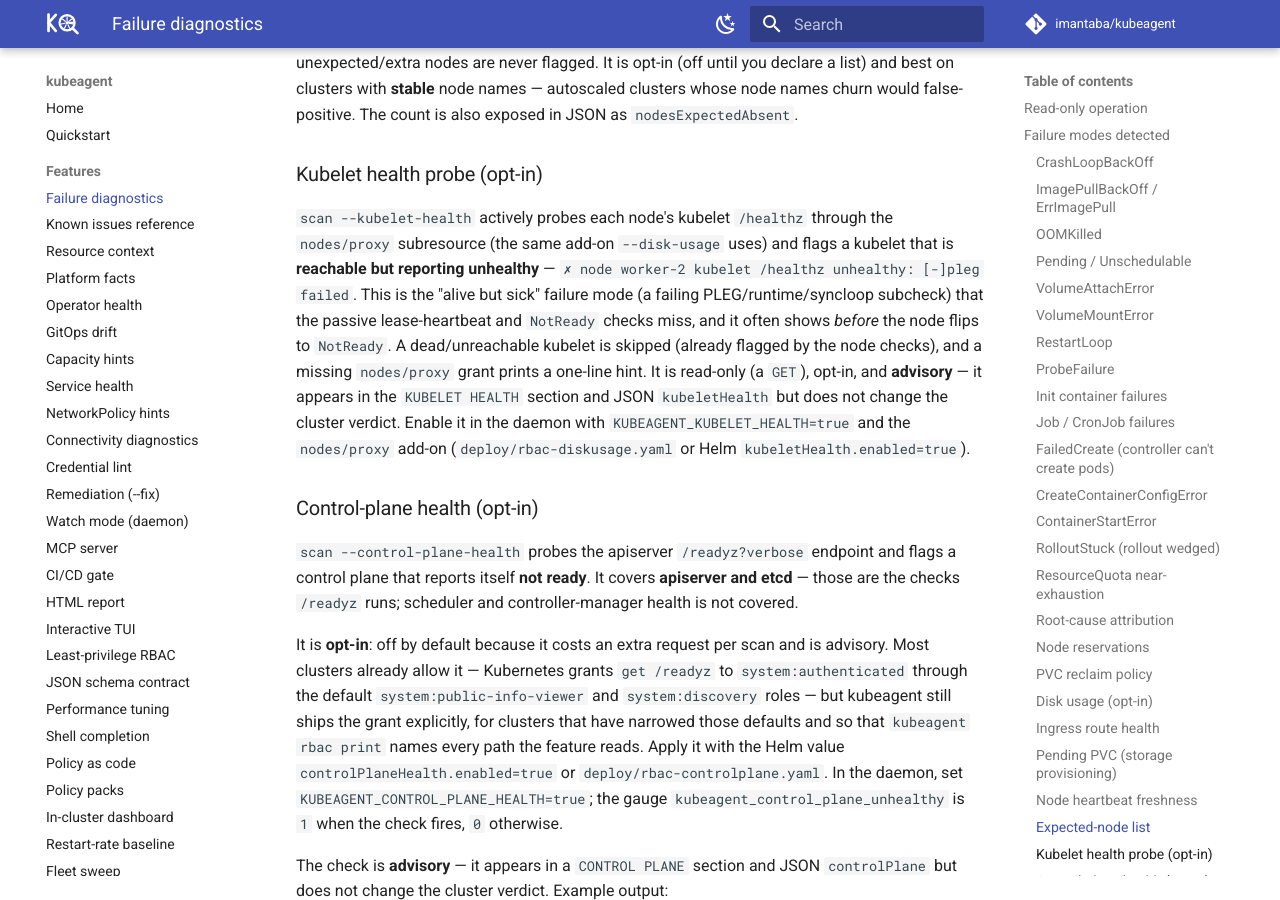
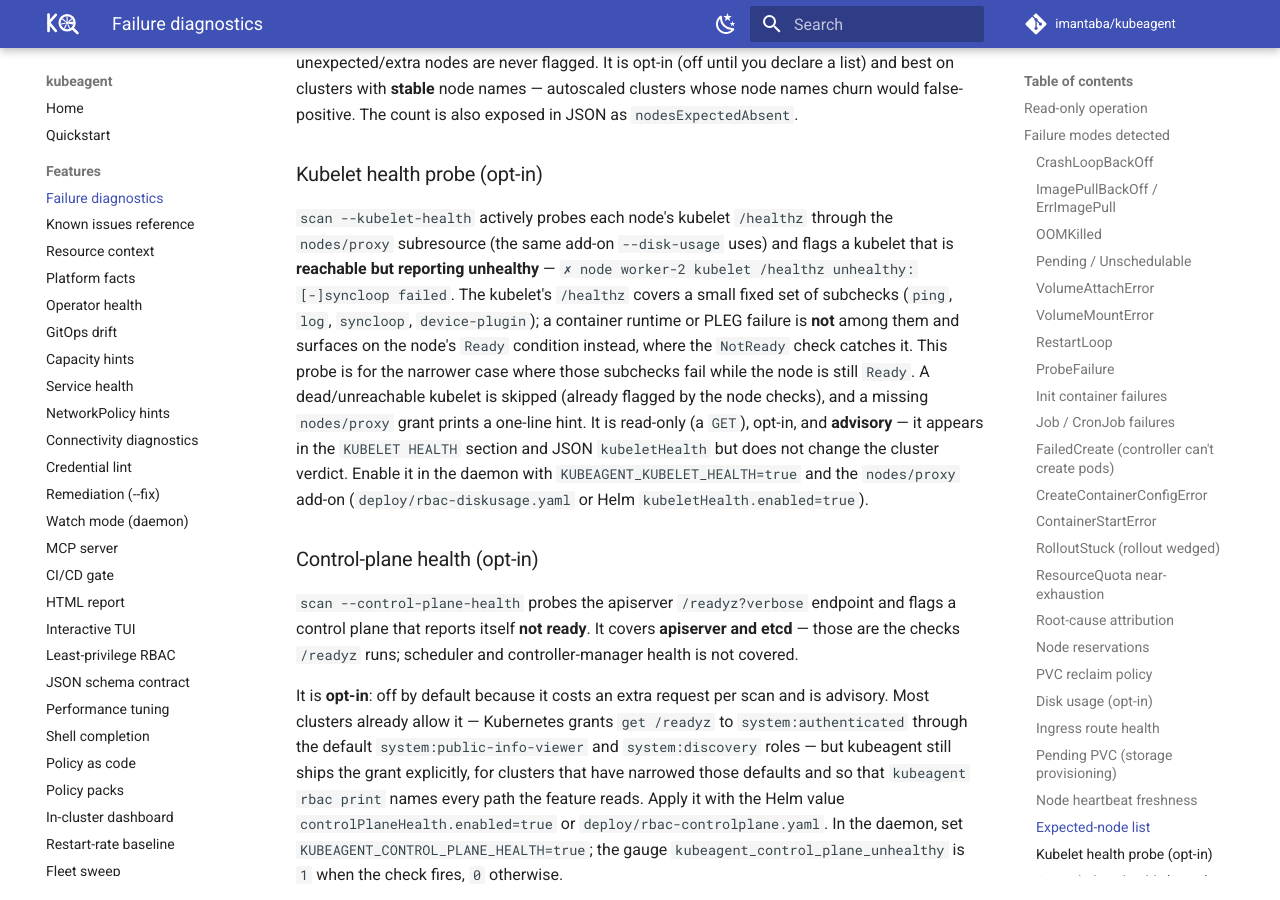
Before and after one commit to imantaba/kubeagent, an MkDocs documentation site: the page built from website/docs/features/diagnostics.md, in a window 1280 px wide and 900 px high, scrolled down 13080 px. Built offline with MkDocs 1.6.1 and Material for MkDocs 9.7.7, drawn with Linux system fonts in a browser that asks for light colours; comment, search, counter and statistics services are not loaded.

Commit message:
docs(diagnostics): narrow the kubelet health probe's subcheck and timing claims (R72, R73)
The kubelet health probe section named PLEG as a `/healthz` subcheck and
claimed the probe often shows before a node flips NotReady. Neither
holds: the kubelet's `/healthz` endpoint (v1.34) exposes a small fixed
set of subchecks - ping, log, syncloop, device-plugin - and 404s on
pleg, because PLEG health is reported through the node's Ready
condition instead, which the NotReady check already catches. Measured
directly: a PLEG failure left /healthz reporting healthy throughout
while NotReady fired 54 seconds later - the opposite of "often shows
before".

R72: replace the [-]pleg failed example with a real one
([-]syncloop failed), replace the PLEG/runtime/syncloop parenthetical
with the kubelet's actual four-subcheck set, and state plainly that a
container runtime or PLEG failure surfaces on Ready instead and is the
NotReady check's job, not this probe's. The check keeps a real,
narrower justification: the case where a fixed subcheck fails while the
node is still Ready. Probing /healthz?verbose to list every failing
subcheck is a genuine follow-on improvement, held rather than taken
here - it pairs with a later fix to the detail line's fallback and
should not ride a doc correction.

R73: delete the "often shows before NotReady" clause with no
replacement timing claim. The one measurement available contradicts it
outright, so hedging to "may show before" would still overstate what
was observed.

Both edit the same paragraph and land together to avoid a
transiently self-contradictory page. No Go code, no test, no golden
file, no schema; --kubelet-health behaves identically before and
after.

Signed-off-by: imantaba <itn.taba@gmail.com>

```diff
--- a/website/docs/features/diagnostics.md
+++ b/website/docs/features/diagnostics.md
@@ -604,9 +604,11 @@ also exposed in JSON as `nodesExpectedAbsent`.
 `scan --kubelet-health` actively probes each node's kubelet `/healthz` through
 the `nodes/proxy` subresource (the same add-on `--disk-usage` uses) and flags a
 kubelet that is **reachable but reporting unhealthy** — `✗ node worker-2 kubelet
-/healthz unhealthy: [-]pleg failed`. This is the "alive but sick" failure mode
-(a failing PLEG/runtime/syncloop subcheck) that the passive lease-heartbeat and
-`NotReady` checks miss, and it often shows *before* the node flips to `NotReady`.
+/healthz unhealthy: [-]syncloop failed`. The kubelet's `/healthz` covers a small
+fixed set of subchecks (`ping`, `log`, `syncloop`, `device-plugin`); a container
+runtime or PLEG failure is **not** among them and surfaces on the node's `Ready`
+condition instead, where the `NotReady` check catches it. This probe is for the
+narrower case where those subchecks fail while the node is still `Ready`.
 A dead/unreachable kubelet is skipped (already flagged by the node checks), and a
 missing `nodes/proxy` grant prints a one-line hint. It is read-only (a `GET`),
 opt-in, and **advisory** — it appears in the `KUBELET HEALTH` section and JSON
```
